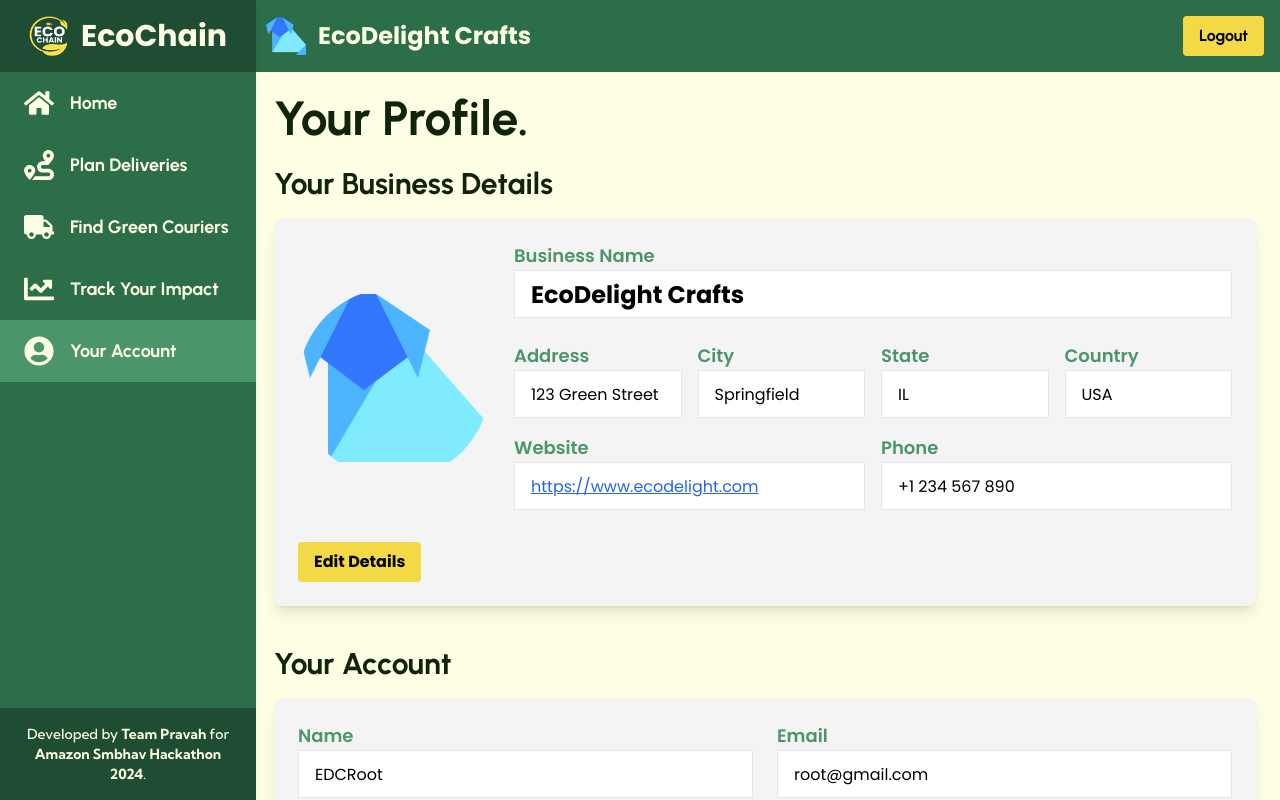
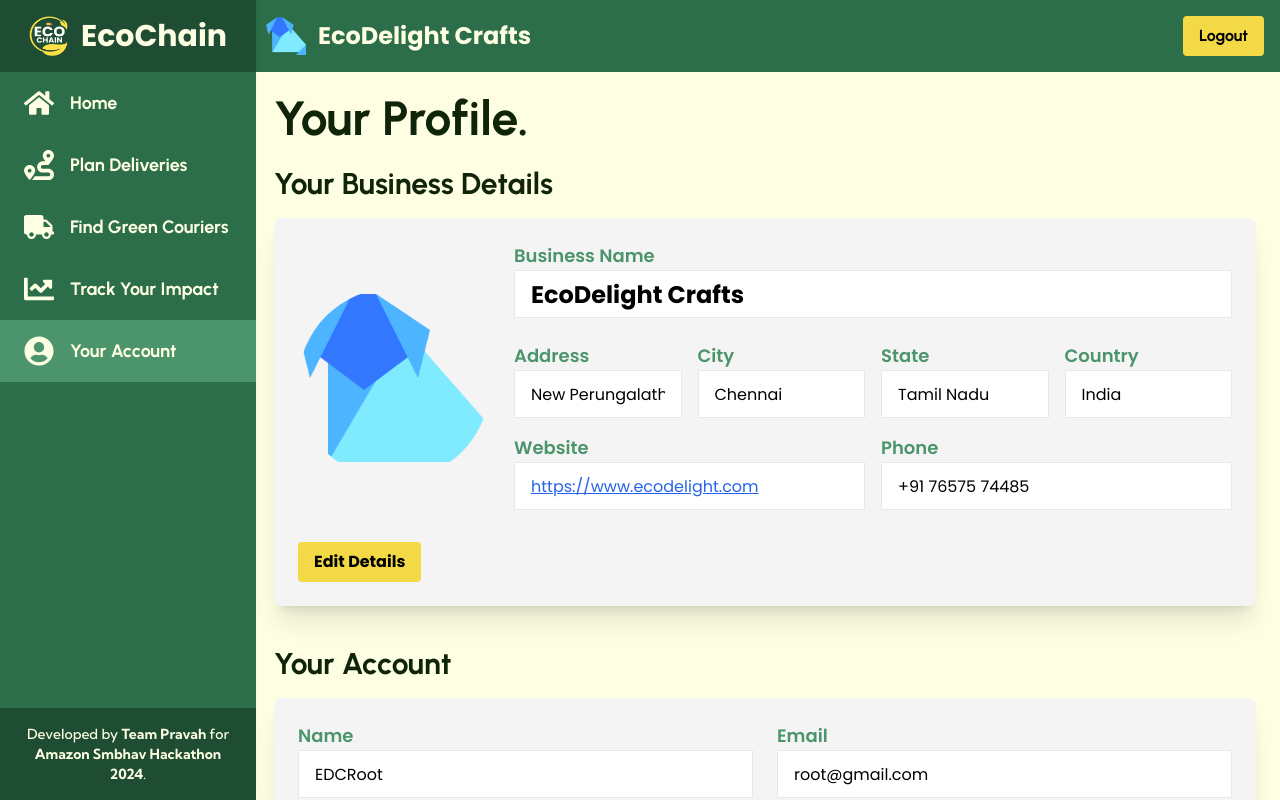
Before and after one commit to fromjyce/EcoChain, a Next.js app in the folder frontend/: page /profile in a window 1280 px wide. Built offline with nearby package versions, Linux system fonts and the light colour scheme.

Commit message:
added final code

```diff
--- a/frontend/pages/profile.js
+++ b/frontend/pages/profile.js
@@ -15,12 +15,12 @@
   const [smbDetails, setSmbDetails] = useState({
     photo: "/dummy/smblogo.png",
     name: "EcoDelight Crafts",
-    address: "123 Green Street",
-    city: "Springfield",
-    state: "IL",
-    country: "USA",
+    address: "New Perungalathur",
+    city: "Chennai",
+    state: "Tamil Nadu",
+    country: "India",
     website: "https://www.ecodelight.com",
-    phone: "+1 234 567 890",
+    phone: "+91 76575 74485",
   });
 
   const [userDetails, setUserDetails] = useState({
@@ -103,7 +103,7 @@
               <h1 className="text-5xl font-bold text-[#102409] mb-6 urbanist">Your Profile.</h1>
               <section className="mb-10">
                 <h2 className="text-3xl font-bold mb-4 urbanist text-[#102409]">Your Business Details</h2>
-                <div className='bg-[#f4f4f4] p-6 rounded rounded-lg shadow-lg poppins'>
+                <div className='bg-[#f4f4f4] p-6 rounded rounded-lg shadow-xl poppins'>
                 <div className="flex items-center gap-6">
                   <img src={smbDetails.photo} alt="SMB Logo" className="w-48 h-48 rounded-full" />
                   <div>
@@ -229,7 +229,7 @@
               </section>
               <section className='mb-10'>
                 <h2 className="text-3xl font-bold mb-4 urbanist text-[#102409]">Your Account</h2>
-                <div className='bg-[#f4f4f4] p-6 rounded rounded-lg shadow-lg poppins'>
+                <div className='bg-[#f4f4f4] p-6 rounded rounded-lg shadow-xl poppins'>
                 <div className="flex flex-wrap gap-6 mb-4">
                   <div className="flex-1">
                     <label className="block text-lg font-semibold text-[#4c956cff]" htmlFor="user-name">Name</label>
@@ -281,7 +281,7 @@
 
               <section>
                 <h2 className="text-3xl font-bold mb-4 urbanist text-[#102409]">Your Activity Feed</h2>
-                <div className="h-48 overflow-y-auto bg-[#f4f4f4] p-4 rounded rounded-lg shadow-lg">
+                <div className="h-48 overflow-y-auto bg-[#f4f4f4] p-4 rounded rounded-lg shadow-xl">
                   {activities.map((activity) => (
                     <div key={activity.id} className="mb-2 flex justify-between items-center">
                       <p className="font-bold text-[#102409] poppins">{activity.action}</p>
```
